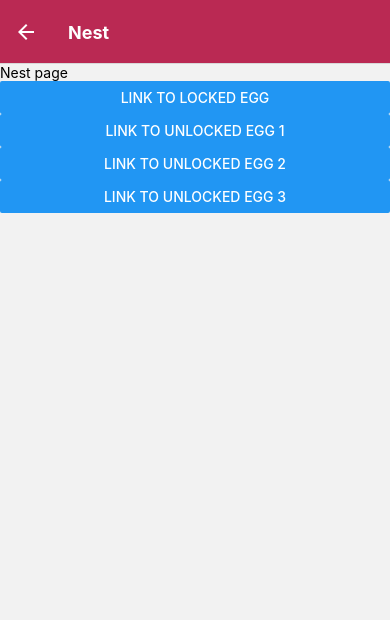
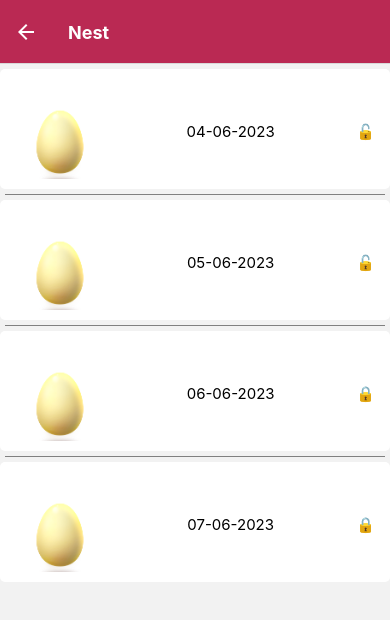
Before and after one commit to SirPhoros/love-birds, a React Native app: screen /Nest in a window 390 px wide. Shown: the top 620 px of the page. Built offline with nearby package versions, Linux system fonts and the light colour scheme; no server answers.

Commit message:
Render a list item of all of the eggs

```diff
--- a/src/screens/Nest.tsx
+++ b/src/screens/Nest.tsx
@@ -1,26 +1,94 @@
 import React from "react";
-import { Button, Text } from "react-native";
+import { SafeAreaView, FlatList, StyleSheet, Text, View, Image  } from "react-native";
 import { useNavigation } from "@react-navigation/native";
+import Egg from '../../assets/Egg.png'
+import { TouchableOpacity } from "react-native-gesture-handler";
 
 
-export default function Nest() {
-  const nav = useNavigation()
+const eggArray = [
+  {
+    image: Egg,
+    date: '04-06-2023',
+    isLocked: false
+  },
+   {
+    image: Egg,
+    date: '05-06-2023',
+    isLocked: false
+  },
+   {
+    image: Egg,
+    date: '06-06-2023',
+    isLocked: true
+  },
+  {
+    image: Egg,
+    date: '07-06-2023',
+    isLocked: true
+  }
+]
 
+  const myItemSeparator = () => {
+    return <View style={{ height: 1, backgroundColor: "grey",marginHorizontal:5}} />;
+    };
+
+  const myListEmpty = () => {
     return (
-        <>
-          <Text>Nest page</Text>
-           <Button
-          title="Link to locked egg"
-          onPress={() => nav.navigate('Game')}></Button>
-          <Button
-          title="Link to unlocked egg 1"
-          onPress={() => nav.navigate('My Egg')}></Button>
-         <Button
-          title="Link to unlocked egg 2"
-          onPress={() => nav.navigate('My Egg')}></Button>
-          <Button
-          title="Link to unlocked egg 3"
-          onPress={() => nav.navigate('My Egg')}></Button>
-        </>
-    )
+      <View style={{ alignItems: "center" }}>
+      <Text style={styles.item}>No data found</Text>
+      </View>
+    );
+  };
+
+export default function Nest () {
+  const nav = useNavigation();
+  return (
+    <SafeAreaView style={styles.container}>
+      <FlatList
+       keyExtractor={(item) => item.date}
+        data={eggArray}
+        renderItem={({ item }) =>
+        <TouchableOpacity onPress ={() => {item.isLocked ? nav.navigate('Game') : nav.navigate('My Egg')}}>
+        <View style={styles.itemContainer}>
+         <Image source={item.image} style={styles.image}/>
+          <Text style={styles.item}>{item.date}</Text>
+          <Text style={styles.item}>{item.isLocked ? '🔒' : '🔓'}</Text>
+        </View>
+        </TouchableOpacity>
+
+       }
+        ItemSeparatorComponent={myItemSeparator}
+        ListEmptyComponent={myListEmpty}
+        contentContainerStyle={styles.flatListContent}
+      />
+    </SafeAreaView>
+  );
 }
+
+const styles = StyleSheet.create({
+  container: {
+    padding: 10,
+    flex: 1,
+  },
+    itemContainer: {
+    flexDirection: "row",
+    alignItems: "center",
+    justifyContent: "space-between",
+    padding: 10,
+    marginVertical: 5,
+    backgroundColor: "white",
+    borderRadius: 5,
+  },
+  item: {
+    padding: 5,
+    fontSize: 15,
+    marginTop: 5,
+  },
+  image: {
+    width: 100,
+    height: 100,
+  },
+  flatListContent: {
+    paddingBottom: 10,
+  }
+});
```
Also changed, not shown: assets/Egg.png (added).
